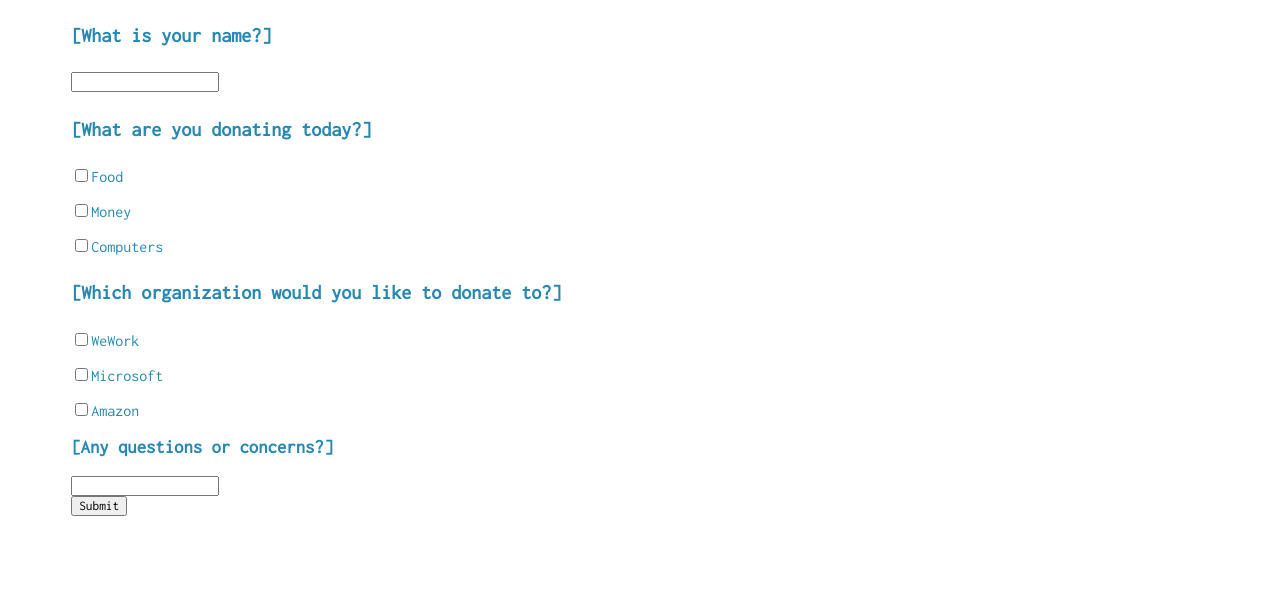
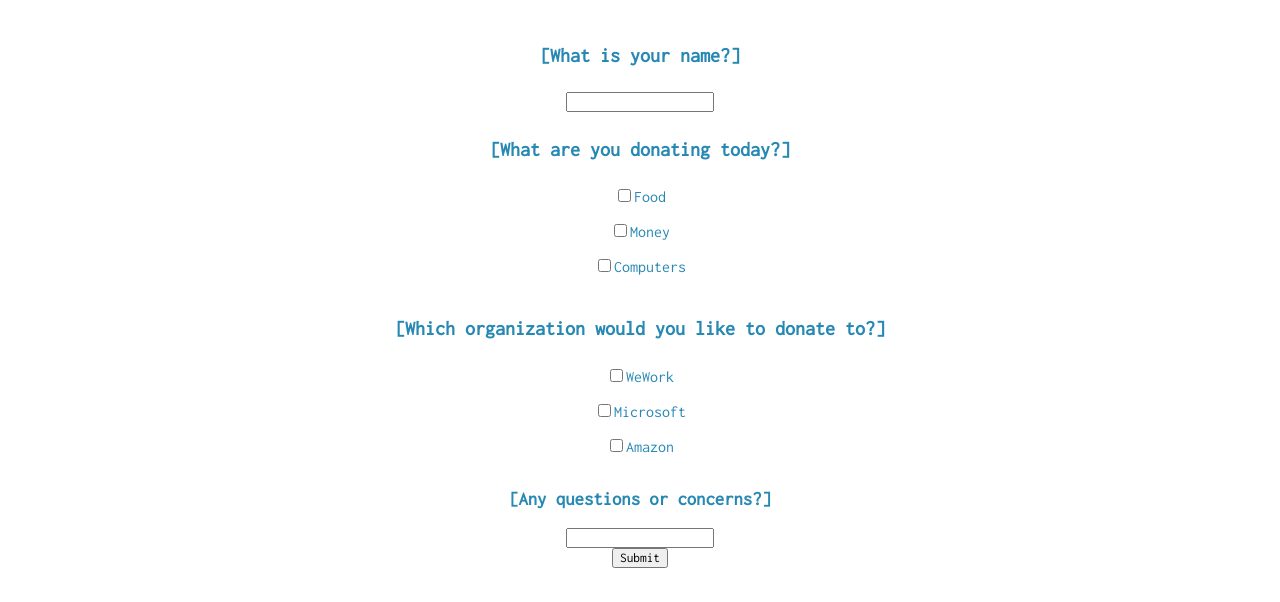
Before and after one commit to emmahuang03/Final-Project, a plain HTML site: page donate.html in a window 1280 px wide. Shown: the part 340-942 px from the top of the page. Before the commit the page ends 872 px from the top, so only its background shows below. Drawn offline with nearby package versions, Linux system fonts and the light colour scheme.

Commit message:
Update donate.css

```diff
--- a/donate.css
+++ b/donate.css
@@ -1,6 +1,5 @@
 * {
  font-family: 'Inconsolata', monospace;
-
 }
 
 .answer {
@@ -11,6 +10,10 @@
   margin-top: 20px;
   margin-left: 5%;
   margin-right: 5%;
+  display: flex;
+  justify-content: center;
+  flex-direction: column;
+  text-align: center;
 }
 
 body {
```
